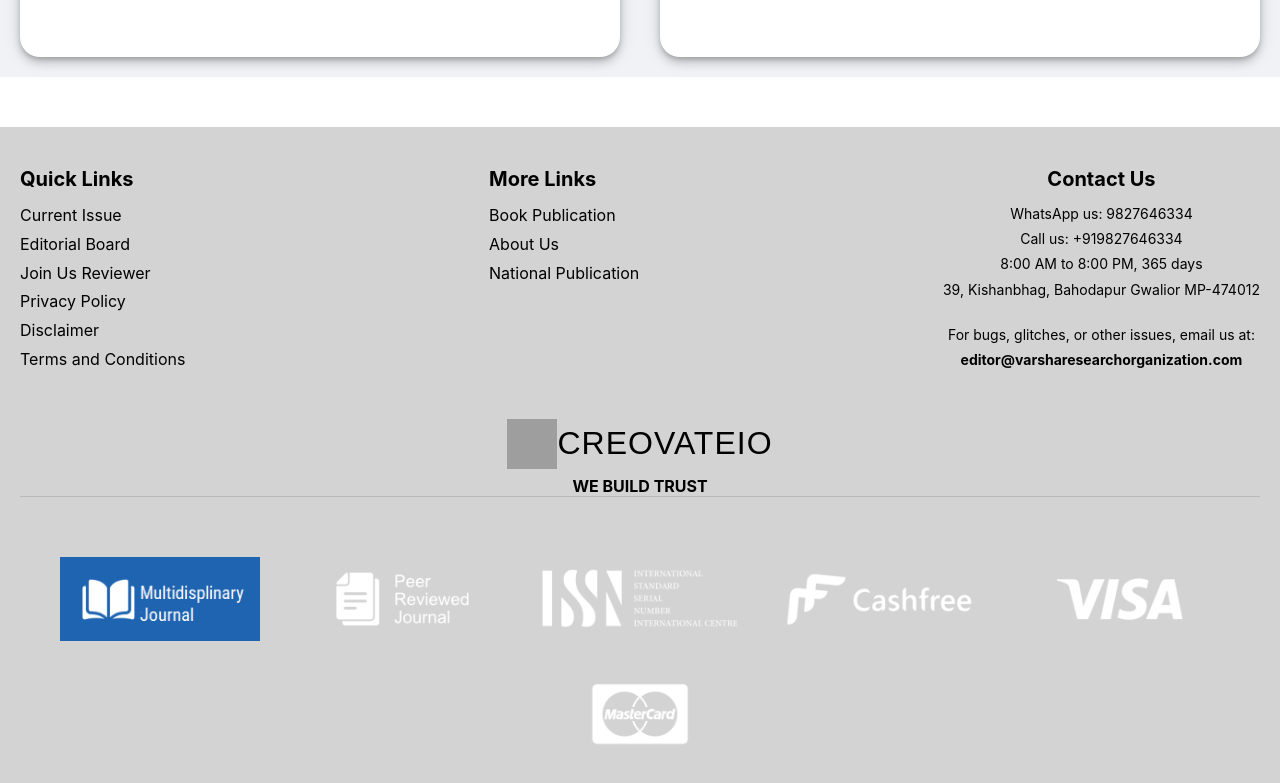
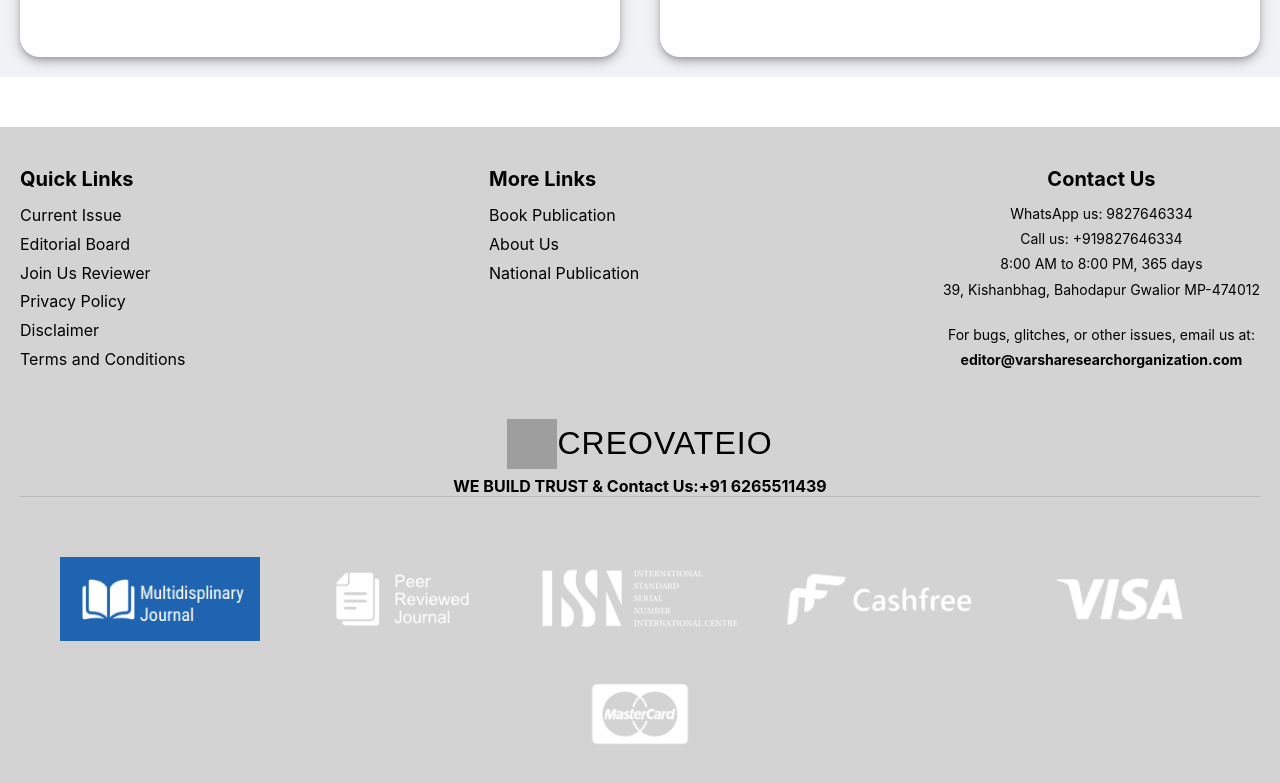
Before and after one commit to Himanshu4918824/xoffencer_journal_frontend, a React (Create React App) app: page / in a window 1280 px wide. Shown: the part 1998-2781 px from the top of the page. Built offline with nearby package versions, Linux system fonts and the light colour scheme; grey boxes are pictures that could not be loaded.

Commit message:
fix footer

```diff
--- a/src/components/userinterface/homepage/Footer.js
+++ b/src/components/userinterface/homepage/Footer.js
@@ -75,7 +75,8 @@ export default function Footer() {
             <h1 style={{ fontFamily: 'fantasy', letterSpacing: 1, textTransform: 'uppercase', fontWeight: "lighter" }}>CreovateIO</h1>
           </div>
         </Link>
-        <p style={{ textAlign: 'center', fontWeight: "bolder" }}>WE BUILD TRUST</p>
+        <p style={{ textAlign: 'center', fontWeight: "bolder" }}>WE BUILD TRUST & Contact Us:+91 6265511439</p>
+        <p></p>
       </div>
       <Divider style={{ marginBottom: '40px' }} />
 
```
